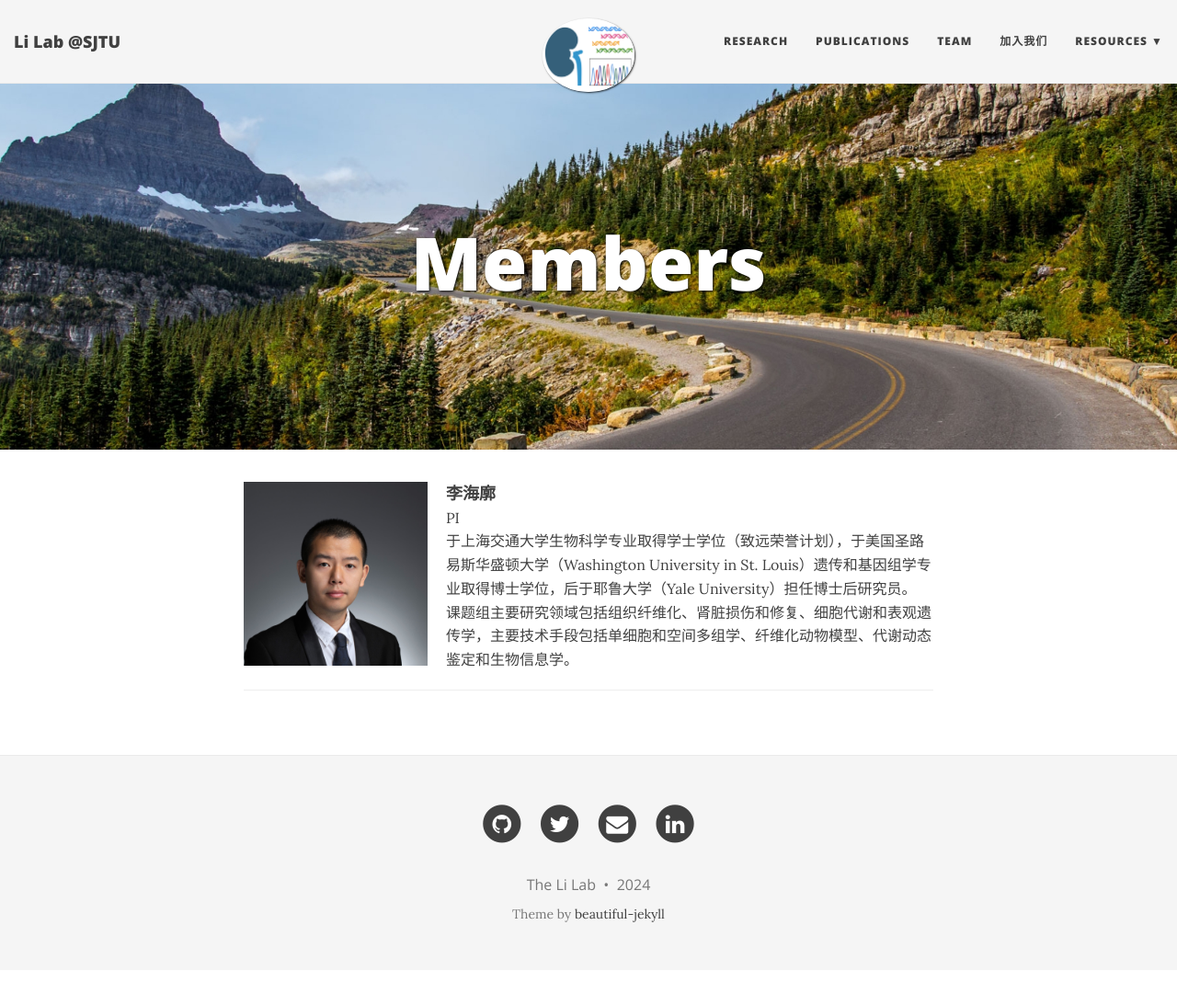
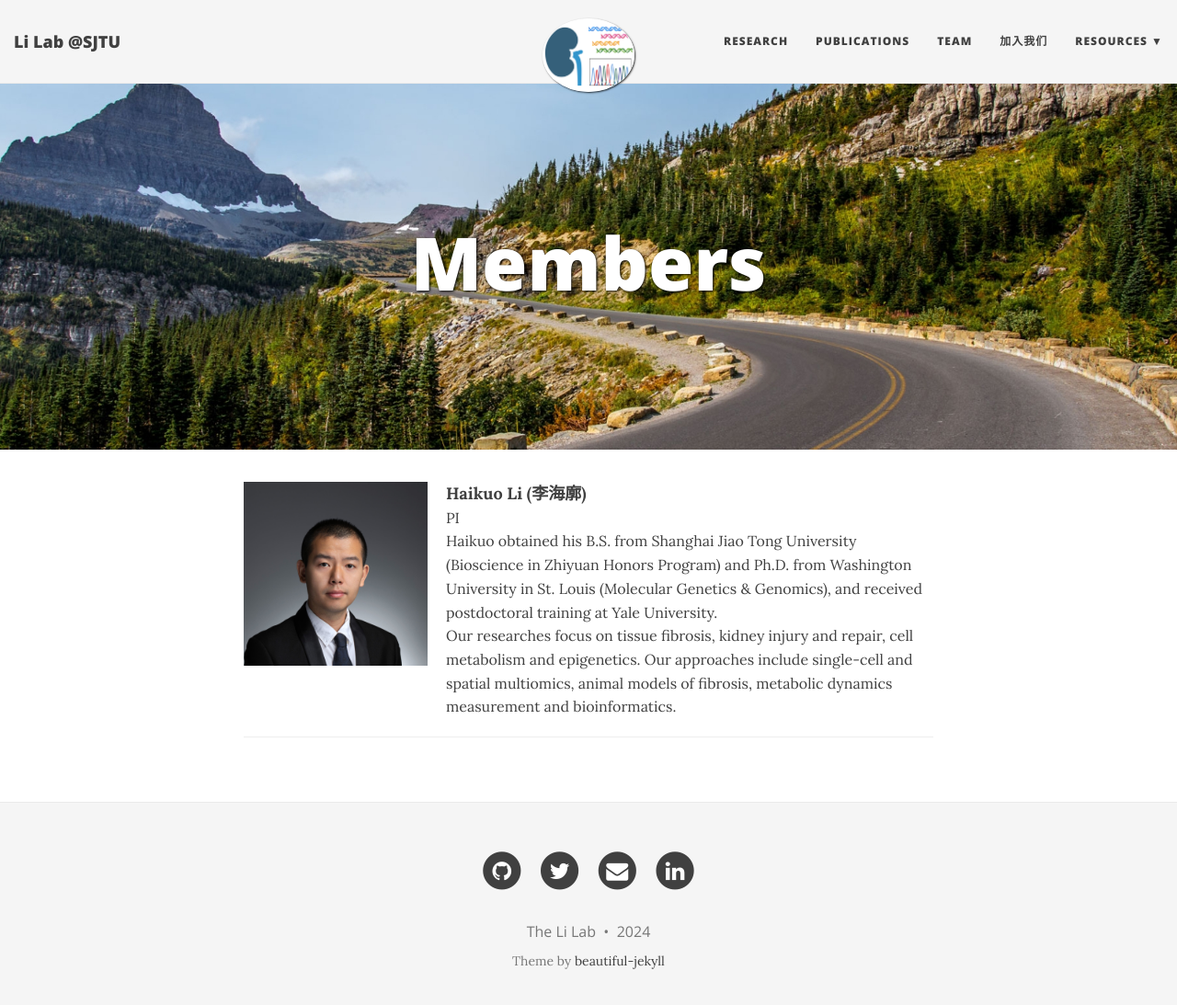
Before and after one commit to TheLiLab/thelilab.github.io, a Jekyll site: the page built from team.md, in a window 1280 px wide and 1106 px high. Shown: the top 1093 px of the window at 92% size. Built offline with Jekyll 4.4.1, drawn with Linux system fonts in a browser that asks for light colours; nearby versions of some CDN libraries.

Commit message:
Update team.md

```diff
--- a/team.md
+++ b/team.md
@@ -13,11 +13,11 @@ bigimg:
     <img src="/img/peopleimg/haikuoli.jpg" style="width: 100%; max-width: 200px;" />
   </div>
   <div style="flex-grow: 1;">
-    <strong>李海廓</strong><br>
+    <strong>Haikuo Li (李海廓)</strong><br>
     <span style="font-size: 16px;">
       PI<br>
-      于上海交通大学生物科学专业取得学士学位（致远荣誉计划），于美国圣路易斯华盛顿大学（Washington University in St. Louis）遗传和基因组学专业取得博士学位，后于耶鲁大学（Yale University）担任博士后研究员。<br>
-      课题组主要研究领域包括组织纤维化、肾脏损伤和修复、细胞代谢和表观遗传学，主要技术手段包括单细胞和空间多组学、纤维化动物模型、代谢动态鉴定和生物信息学。
+      Haikuo obtained his B.S. from Shanghai Jiao Tong University (Bioscience in Zhiyuan Honors Program) and Ph.D. from Washington University in St. Louis (Molecular Genetics & Genomics), and received postdoctoral training at Yale University.<br>
+      Our researches focus on tissue fibrosis, kidney injury and repair, cell metabolism and epigenetics. Our approaches include single-cell and spatial multiomics, animal models of fibrosis, metabolic dynamics measurement and bioinformatics.
     </span>
   </div>
 </div>
```
